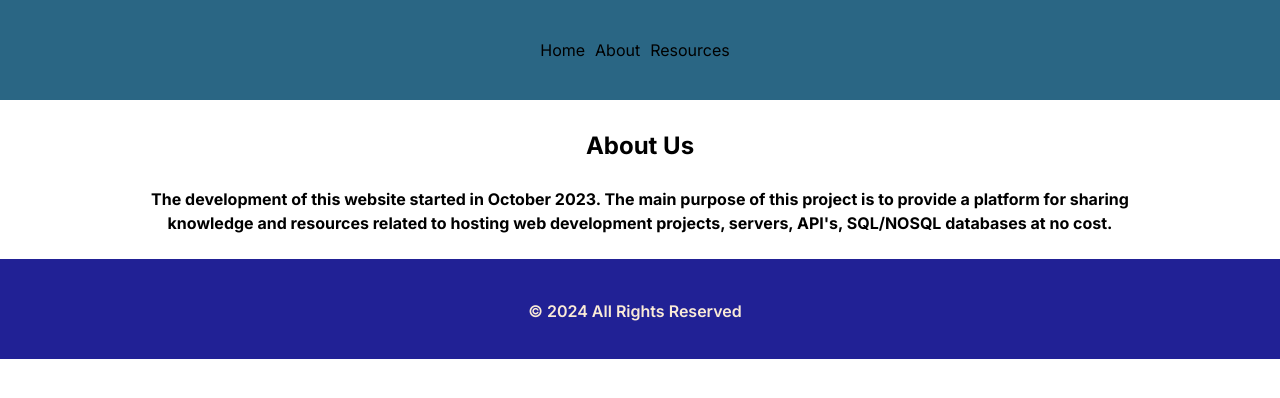
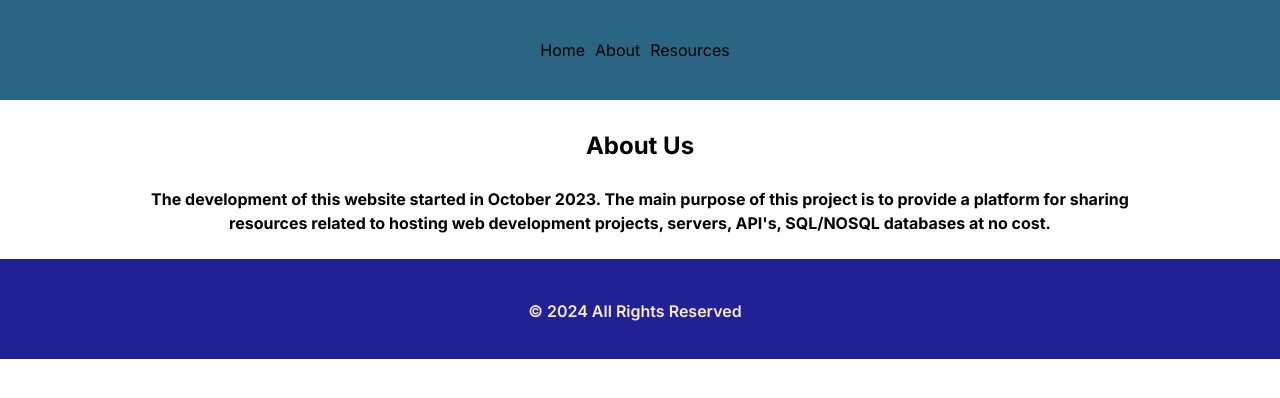
Before and after one commit to N00rAhmed/Free-Hosting-Services, a Next.js app: page /about in a window 1280 px wide. Shown: the top 398 px of the page. Built offline with nearby package versions, Linux system fonts and the light colour scheme.

Commit message:
small change

```diff
--- a/app/about/page.tsx
+++ b/app/about/page.tsx
@@ -11,7 +11,7 @@ export default function about() {
 
       <div className='about-container'>
         <strong className='about-info'>The development of this website started in October 2023. The main purpose of this project is to provide a platform for
-        sharing knowledge and resources related to hosting web development projects, servers, API&apos;s, SQL/NOSQL databases at no cost.
+        sharing resources related to hosting web development projects, servers, API&apos;s, SQL/NOSQL databases at no cost.
         </strong>
       </div>
 
```
